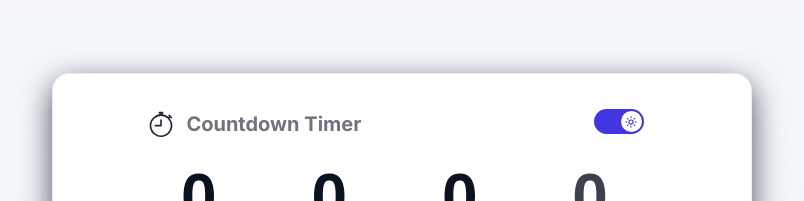
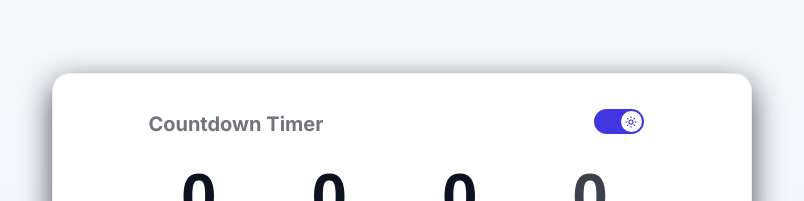
Before and after one commit to FiyinfoluwaDav/Count-down-timer-react, a React (Create React App) app: page / in a window 1280 px wide. Shown: the part 136-337 px from the top of the page, without its empty margins (238-1042 px from the left). Built offline with nearby package versions, Linux system fonts and the light colour scheme.

Commit message:
Remove stopwatch react icon

```diff
--- a/src/components/Timer.jsx
+++ b/src/components/Timer.jsx
@@ -1,5 +1,4 @@
 import React from "react";
-import { BsStopwatch } from "react-icons/bs";
 import ThemeToggle from "./ThemeToggle";
 
 export default function Timer({
@@ -16,7 +15,6 @@ export default function Timer({
   return (
     <div className="timer">
       <div className="top-row">
-        <BsStopwatch className="timer-icon" size={26} />
         <div className="timer-title">Countdown Timer</div>
         <div style={{ marginLeft: 'auto' }}>
           <ThemeToggle theme={theme} toggleTheme={toggleTheme} />
```
